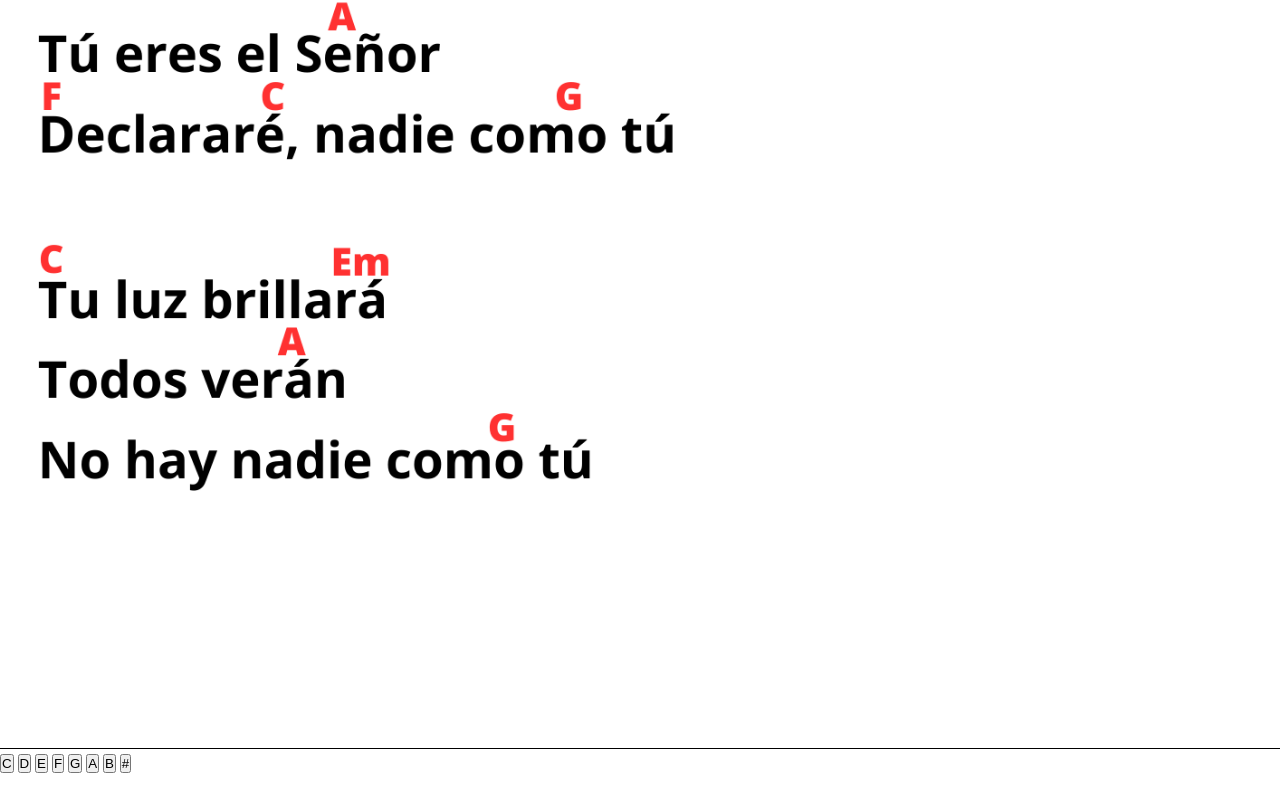
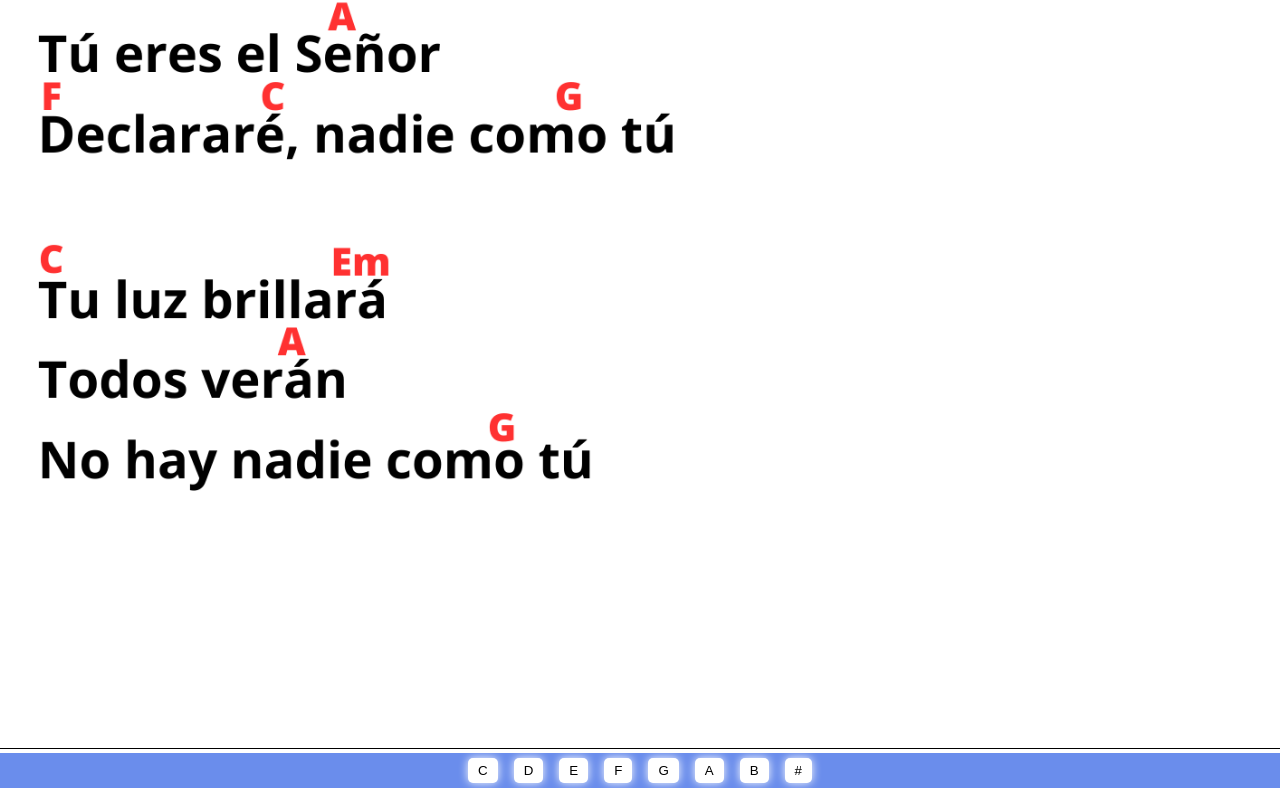
Before and after one commit to CcpvSongs/CcpvSongs.github.io, a plain HTML site: page index.html in a window 1280 px wide. Shown: the part 1174-1962 px from the top of the page. Drawn offline with Linux system fonts and the light colour scheme.

Commit message:
tonalidades css

```diff
--- a/style.css
+++ b/style.css
@@ -158,6 +158,27 @@ main{
 
 
 
+#tonalidades{
+    background-color: rgb(106, 141, 236);
+    height: max-content;
+    padding: 5px;
+    display: flex;
+    justify-content: center;
+}
+.tonalidad{
+    border: none;
+    padding: 5px 10px;
+    background-color: rgb(255, 255, 255);
+    box-shadow: 0px 0px 10px rgb(255, 255, 255);
+    border-radius: 5px;
+    margin: 0px 8px;
+}
+
+
+
+
+
+
 
 
 
```
